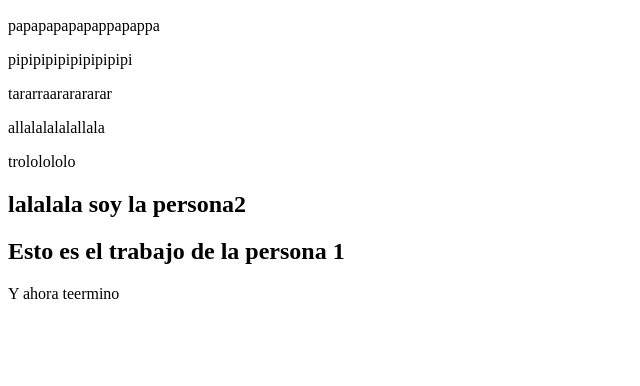
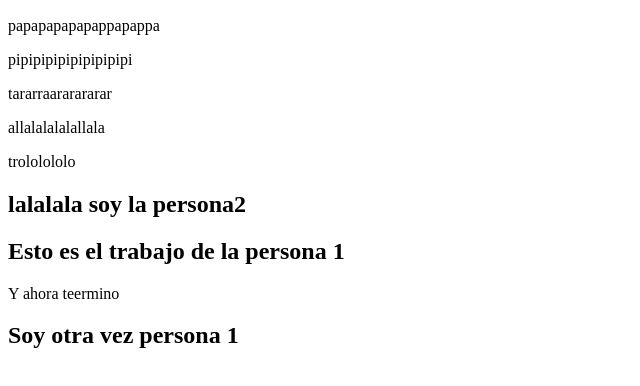
Before and after one commit to bmolzea/prueba3, a plain HTML site: page index.html in a window 1280 px wide. Shown: the part 110-496 px from the top of the page, without its empty margins (0-640 px from the left). Drawn offline with Linux system fonts and the light colour scheme.

Commit message:
Persona1

```diff
--- a/index.html
+++ b/index.html
@@ -16,5 +16,6 @@
     <h2>lalalala soy la persona2</h2>
     <h2>Esto es el trabajo de la persona 1</h2>
     <p>Y ahora teermino</p>
+    <h2>Soy otra vez persona 1</h2>
 </body>
 </html>
```
